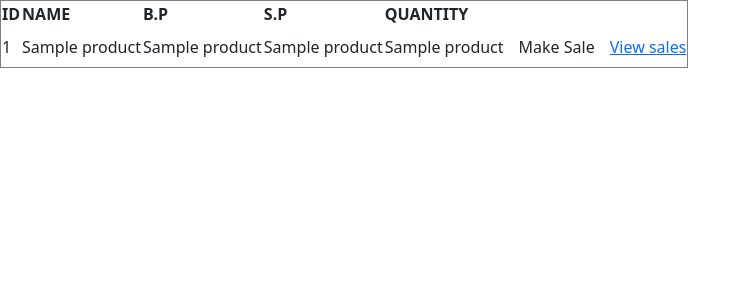
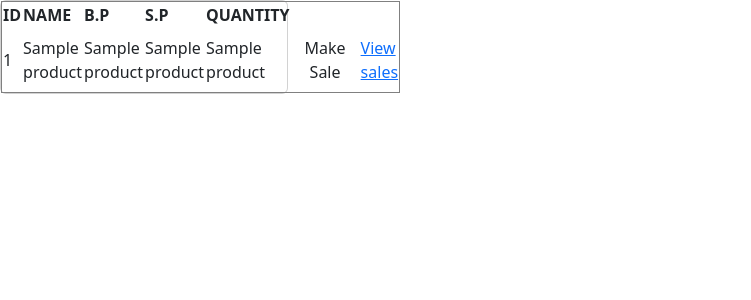
Before and after one commit to terah254/salesystem, a Flask app: page /products in a window 1280 px wide. Shown: the top 300 px of the page, without its empty margins (0-751 px from the left). Run offline with Flask 2, Linux system fonts and the light colour scheme; a database or web service that is not in the repository returns one stand-in record (values such as "Sample title"); some libraries are stand-ins or nearby versions.

Commit message:
styled card

```diff
--- a/templates/product.html
+++ b/templates/product.html
@@ -11,6 +11,7 @@
 </head>
 
 <body>
+  <div class="card" style="width: 18rem;">
   <table border="1" id="table_id">
 
     <tr>
@@ -69,6 +70,7 @@
 
 
   </table>
+</div>
   <script src="//cdn.datatables.net/1.10.25/js/jquery.dataTables.min.js"></script>
   <script type="text/javascript">
     $(document).ready(function () {
```
